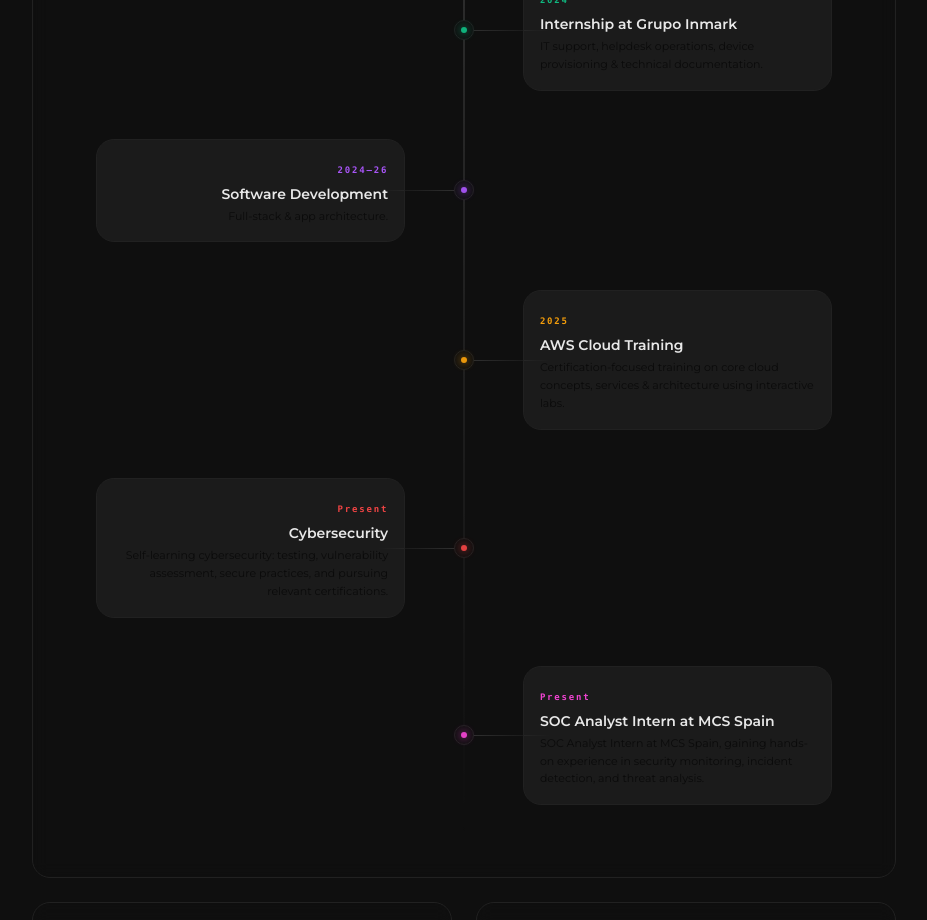
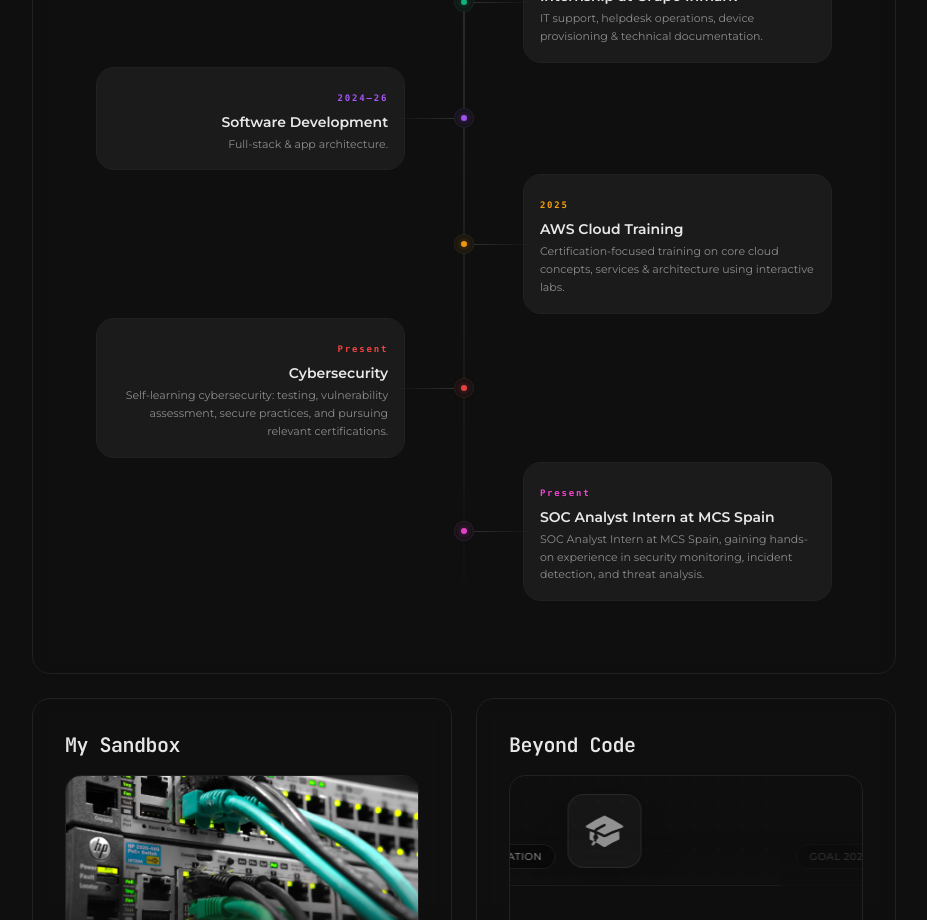
Before and after one commit to JohnCMontana/my-portfolio, a React (Vite) app: page / in a window 1280 px wide. Shown: the part 1880-2800 px from the top of the page, without its empty margins (176-1103 px from the left). Built offline with nearby package versions, Linux system fonts and the light colour scheme.

Commit message:
20260303-01

```diff
--- a/src/App.jsx
+++ b/src/App.jsx
@@ -10,7 +10,7 @@
 
 function App() {
   return (
-    <div className="min-h-screen bg-bg text-white">
+    <div className="min-h-screen bg-bg text-white pb-24">
       <div className="mx-auto max-w-4xl px-4 py-2 md:py-4">
         <Header className="mb-6">
           <div className="flex items-center justify-between text-xs text-white">
--- a/src/components/Education.jsx
+++ b/src/components/Education.jsx
@@ -27,7 +27,7 @@
       <div className="grid grid-cols-1 gap-4">
         {projects.map((p) => (
           <div key={p.title} className="group">
-            <div className={`relative mb-5 flex h-42 items-center justify-center rounded-xl border border-[#212121] overflow-hidden transition-colors duration-300 ${p.borderTint}`}>
+            <div className={`relative mb-5 flex h-44 items-center justify-center rounded-xl border border-[#212121] overflow-hidden transition-colors duration-300 ${p.borderTint}`}>
               <img src={p.bg} alt="" aria-hidden="true" className="absolute inset-0 h-full w-full object-cover grayscale brightness-50 transition-transform duration-300 group-hover:scale-105" />
               <div className={`absolute inset-0 opacity-0 transition-opacity duration-300 ${p.tint} group-hover:opacity-100 z-0`} />
               <div className="relative z-10">
--- a/src/components/Hero.jsx
+++ b/src/components/Hero.jsx
@@ -18,7 +18,7 @@
       <div className="mb-12 flex flex-col items-center text-center">
         <div className="space-y-1">
           <img src="/avatars/john-avatar.png" alt="Avatar" className="mb-2 mt-6 h-20 w-20 rounded-2xl mx-auto shadow-2xl" />
-          <div className="text-2xl font-semibold text-white">John Montaña</div>
+          <div className="text-2xl font-semibold text-white">👋 John Montaña</div>
           <div className="text-sm text-white/60">Full Stack Developer · Expanding into Cybersecurity</div>
         </div>
       </div>
--- a/src/components/Journey.jsx
+++ b/src/components/Journey.jsx
@@ -55,7 +55,7 @@
           className="absolute left-6 md:left-1/2 top-0 h-full w-px -translate-x-1/2 bg-gradient-to-b from-white/30 via-white/15 to-transparent"
         />
 
-        <div className="space-y-8 md:space-y-12">
+        <div className="space-y-4 md:space-y-1">
           {journey.map((item, index) => {
             const isRight = index % 2 !== 0;
 
@@ -64,7 +64,7 @@
 
                 <Motion.div
                   initial={{ width: 0 }}
-                  whileInView={{ width: '12%' }}
+                  whileInView={{ width: '10%' }}
                   viewport={{ once: true }}
                   transition={{ delay: 0.4 + index * 0.1 }}
                   className={`absolute top-1/2 h-px hidden md:block
@@ -99,7 +99,7 @@
                       {item.title}
                     </h3>
 
-                    <p className="mt-1 text-[11px] leading-relaxed text-black/60 dark:text-white/50 group-hover:text-black/80 dark:group-hover:text-white/70">
+                    <p className="mt-1 text-[11px] leading-relaxed text-white/50 group-hover:text-white/70">
                       {item.detail}
                     </p>
                   </Motion.div>
--- a/src/components/Learning.jsx
+++ b/src/components/Learning.jsx
@@ -1,120 +1,147 @@
-import { useState } from 'react'
+import { useState, useEffect } from 'react'
 import { motion, AnimatePresence } from 'framer-motion'
 import {
-  HiChevronDown,
-  HiCodeBracket,
-  HiSparkles,
-  HiServer,
-  HiSquares2X2,
-  HiDevicePhoneMobile,
-  HiArrowPath,
-  HiShieldCheck,
+  HiAcademicCap,
+  HiGlobeAlt,
+  HiTrophy,
+  HiLanguage,
+  HiSparkles
 } from 'react-icons/hi2'
 import Section from './ui/Section'
 
-const Motion = motion
-
-const iconMap = {
-  'Web Development & Frameworks': HiCodeBracket,
-  'Animation & Interactivity': HiSparkles,
-  'Data Visualization': HiSquares2X2,
-  'AI & Generative Tools': HiSparkles,
-  'Backend & APIs': HiServer,
-  'Design Systems & UI/UX': HiSquares2X2,
-  'Mobile Development': HiDevicePhoneMobile,
-  'Version Control & Collaboration': HiArrowPath,
-  Cybersecurity: HiShieldCheck,
-}
-
-const topics = [
+const learningItems = [
   {
-    title: 'Web Development & Frameworks',
-    items: ['Deepening knowledge in React, Next.js, and experimenting with Tailwind CSS for modern UI.'],
+    category: 'Certification',
+    title: 'AWS Cloud Practitioner',
+    icon: HiAcademicCap,
+    tags: ['Cloud Computing', 'AWS', 'Infrastructure'],
+    desc: 'Foundational understanding of AWS Cloud concepts, security, and compliance.',
+    image: '/images/logos/aws-certified.png', // Placeholder, using generic logic later
+    color: 'from-orange-500/20 to-yellow-500/20'
   },
   {
-    title: 'AI & Generative Tools',
-    items: ['Experimenting with OpenAI API, Stable Diffusion, and ChatGPT plugins for creative projects.'],
+    category: 'Goal 2026',
+    title: 'Master Rust & WebAssembly',
+    icon: HiTrophy,
+    tags: ['Systems Programming', 'Performance', 'Wasm'],
+    desc: 'Deep diving into memory safety and high-performance web applications using Rust.',
+    color: 'from-red-500/20 to-orange-500/20'
   },
   {
-    title: 'Backend & APIs',
-    items: ['Node.js', 'Express', 'REST', 'GraphQL'],
+    category: 'Language',
+    title: 'Japanese (N4)',
+    icon: HiLanguage,
+    tags: ['Conversational', 'Reading', 'Kanji'],
+    desc: 'Studying for the JLPT N4 exam. Passionate about Japanese culture and technology.',
+    color: 'from-pink-500/20 to-rose-500/20'
   },
   {
-    title: 'Design Systems & UI/UX',
-    items: ['Building reusable component libraries, focusing on accessibility and responsive design.'],
+    category: 'Currently Learning',
+    title: 'Three.js & WebGL',
+    icon: HiGlobeAlt,
+    tags: ['3D Graphics', 'Creative Coding', 'Shaders'],
+    desc: 'Creating immersive 3D web experiences and exploring the math behind computer graphics.',
+    color: 'from-blue-500/20 to-cyan-500/20'
   },
   {
-    title: 'Mobile Development',
-    items: ['Learning React Native and Expo to create cross-platform apps.'],
-  },
-  {
-    title: 'Version Control & Collaboration',
-    items: ['Exploring web security fundamentals, ethical hacking, and vulnerability testing to build safer applications.'],
-  },
-  {
-    title: 'Cybersecurity',
-    items: ['Web security fundamentals', 'Ethical hacking', 'Vulnerability testing'],
-  },
+    category: 'Soft Skill',
+    title: 'Technical Writing',
+    icon: HiSparkles,
+    tags: ['Documentation', 'Communication', 'Blogging'],
+    desc: 'Improving ability to explain complex technical concepts through clear, concise writing.',
+    color: 'from-green-500/20 to-emerald-500/20'
+  }
 ]
 
 const Learning = () => {
-  const [open, setOpen] = useState(null)
+  const [index, setIndex] = useState(0)
 
-  const toggle = (idx) => {
-    setOpen((prev) => (prev === idx ? null : idx))
-  }
+  useEffect(() => {
+    const timer = setInterval(() => {
+      setIndex((prev) => (prev + 1) % learningItems.length)
+    }, 6000)
+    return () => clearInterval(timer)
+  }, [])
 
   return (
-    <Section id="learning" title="Currently Exploring">
-      <ul className="space-y-2 list-none">
-        {topics.map((t, i) => {
-          const isOpen = open === i
-          return (
-            <li key={t.title} className="bg-transparent">
-              <button
-                type="button"
-                onClick={() => toggle(i)}
-                className="flex w-full items-center justify-between py-3 text-sm"
-              >
-                <span className="flex items-center gap-3">
-                  {(() => {
-                    const Icon = iconMap[t.title] || HiSparkles
-                    return <Icon className="size-5 text-white/70" aria-hidden="true" />
-                  })()}
-                  <span className="font-medium text-white/90">{t.title}</span>
-                </span>
-                <HiChevronDown
-                  className={`size-5 text-white/60 transition-transform ${isOpen ? 'rotate-180' : ''}`}
-                  aria-hidden="true"
-                />
-              </button>
+    <Section id="learning" title="Beyond Code">
+      <div className="relative mx-auto max-w-2xl overflow-hidden rounded-2xl border border-[#212121] bg-bg/50 backdrop-blur-md h-[400px]">
+        <AnimatePresence mode="popLayout">
+          <motion.div
+            key={index}
+            initial={{ x: '100%', opacity: 0 }}
+            animate={{ x: 0, opacity: 1 }}
+            exit={{ x: '-100%', opacity: 0 }}
+            transition={{ duration: 0.6, ease: 'easeInOut' }}
+            className="absolute inset-0 flex flex-col"
+          >
+            {/* Visual Area */}
+            <div className="relative h-40 w-full overflow-hidden border-b border-[#212121] group">
+              <div
+                className="absolute inset-0 opacity-20 transition-opacity duration-500"
+                style={{
+                  background: `radial-gradient(circle at center, ${learningItems[index].color.split(' ')[1].replace('to-', '')} 0%, transparent 70%)`
+                }}
+              />
+              <div className="absolute inset-0 opacity-[0.03]" style={{ backgroundImage: 'radial-gradient(circle at 2px 2px, white 1px, transparent 0)', backgroundSize: '24px 24px' }}></div>
 
-              <AnimatePresence initial={false}>
-                {isOpen && (
-                  <Motion.div
-                    initial={{ height: 0, opacity: 0 }}
-                    animate={{ height: 'auto', opacity: 1 }}
-                    exit={{ height: 0, opacity: 0 }}
-                    transition={{ duration: 0.2 }}
-                    className="overflow-hidden"
-                  >
-                    {(() => {
-                      const desc = Array.isArray(t.items)
-                        ? (t.items.length > 1 ? t.items.join(', ') : t.items[0])
-                        : t.items
-                      return (
-                        <div className="px-3 pb-3">
-                          <p className="text-sm leading-relaxed text-black/70 dark:text-white/70">{desc}</p>
-                        </div>
-                      )
-                    })()}
-                  </Motion.div>
-                )}
-              </AnimatePresence>
-            </li>
-          )
-        })}
-      </ul>
+              {/* Gradient Overlay */}
+              <div className="absolute inset-0 bg-gradient-to-t from-[#121212]/80 via-transparent to-transparent"></div>
+
+              <div className="absolute bottom-4 left-4 z-10 rounded-full border border-white/10 bg-black/40 px-3 py-1 text-[10px] uppercase tracking-wider text-white/80 backdrop-blur-md">
+                {learningItems[index].category}
+              </div>
+
+              <div className="flex h-full items-center justify-center">
+                 <div className="relative rounded-2xl border border-white/10 bg-white/5 p-4 shadow-2xl backdrop-blur-sm transition-transform duration-500 group-hover:scale-105">
+                   {(() => {
+                     const Icon = learningItems[index].icon
+                     return <Icon className="size-10 text-white/70" />
+                   })()}
+                 </div>
+              </div>
+            </div>
+
+            {/* Content Area */}
+            <div className="flex flex-1 flex-col justify-between p-6 md:p-8">
+              <div>
+                <div className="flex items-start justify-between">
+                  <h3 className="mb-3 text-2xl font-semibold text-white font-['JetBrains_Mono']">{learningItems[index].title}</h3>
+                </div>
+
+                {/* Tags */}
+                <div className="mb-5 flex flex-wrap gap-2">
+                  {learningItems[index].tags.map((tag) => (
+                    <span
+                      key={tag}
+                      className="flex items-center gap-1.5 rounded-md border border-white/10 bg-white/5 px-2.5 py-1 text-xs text-white/60 transition-colors hover:bg-white/10 hover:text-white/80"
+                    >
+                      <HiSparkles className="size-3 opacity-70" />
+                      {tag}
+                    </span>
+                  ))}
+                </div>
+
+                <p className="text-sm leading-relaxed text-white/50">
+                  {learningItems[index].desc}
+                </p>
+              </div>
+            </div>
+          </motion.div>
+        </AnimatePresence>
+
+        {/* Progress Indicators */}
+        <div className="absolute bottom-6 right-6 flex gap-2 z-10">
+          {learningItems.map((_, i) => (
+            <div
+              key={i}
+              className={`h-1.5 rounded-full transition-all duration-300 ${
+                i === index ? 'w-6 bg-white' : 'w-1.5 bg-white/10'
+              }`}
+            />
+          ))}
+        </div>
+      </div>
     </Section>
   )
 }
--- a/src/components/Projects.jsx
+++ b/src/components/Projects.jsx
@@ -1,44 +1,101 @@
+import { useState, useEffect } from 'react'
+import { motion, AnimatePresence } from 'framer-motion'
+import { HiCodeBracket } from 'react-icons/hi2'
 import Section from './ui/Section'
-import { HiWrenchScrewdriver } from 'react-icons/hi2'
 
 const projects = [
-  'O o O o',
-  'O o O o',
-  'O o O o',
-  'O o O o',
+  {
+    title: 'Modern Entreprise UI',
+    desc: 'A high-performance landing page focused on modern UI/UX, seamless design, and optimized asset delivery.',
+    tags: ['Next.js', 'TypeScript', 'Tailwind'],
+    color: 'from-purple-500/20 to-indigo-500/20',
+    image: '/images/dam.jpg',
+  },
+  {
+    title: 'Neon Commerce',
+    desc: 'An e-commerce platform with a dark aesthetic, featuring seamless cart management and payment integration.',
+    tags: ['Next.js', 'Stripe', 'MongoDB'],
+    color: 'from-purple-500/20 to-pink-500/20',
+    image: '/images/smr.jpg',
+  },
 ]
 
 const Projects = () => {
+  const [index, setIndex] = useState(0)
+
+  useEffect(() => {
+    const timer = setInterval(() => {
+      setIndex((prev) => (prev + 1) % projects.length)
+    }, 5000)
+    return () => clearInterval(timer)
+  }, [])
+
   return (
-    <Section id="projects" title="Builds & Experiments">
-      <div className="relative">
-        <div className="pointer-events-none select-none opacity-30 grayscale blur-xs">
-          <ul className="space-y-2">
-            {projects.map((p, i) => (
-              <li
-                key={p}
-                className="flex items-center justify-between rounded-lg border border-white/10 bg-white/5 p-3 text-sm"
-              >
-                <span className="flex items-center gap-3">
-                  <span className="size-6 rounded bg-black/40" />
-                  {p}
-                </span>
-                <span className="text-xs text-white/50">
-                  {['. . / . . / . . . .'][i % 1]}
-                </span>
-              </li>
-            ))}
-          </ul>
-        </div>
+    <Section id="projects" title="My Sandbox">
+      <div className="relative mx-auto max-w-2xl overflow-hidden rounded-2xl border border-[#212121] bg-bg/50 backdrop-blur-md h-[420px]">
+        <AnimatePresence mode="popLayout">
+          <motion.div
+            key={index}
+            initial={{ x: '100%', opacity: 0 }}
+            animate={{ x: 0, opacity: 1 }}
+            exit={{ x: '-100%', opacity: 0 }}
+            transition={{ duration: 0.6, ease: 'easeInOut' }}
+            className="absolute inset-0 flex flex-col"
+          >
+            {/* Image / Visual Area */}
+            <div className="relative h-48 w-full overflow-hidden border-b border-[#212121] group">
+              <img
+                src={projects[index].image}
+                alt={projects[index].title}
+                className="h-full w-full object-cover transition-transform duration-700 group-hover:scale-105"
+              />
 
-        <div className="absolute inset-0 flex items-center justify-center">
-          <div className="flex items-center gap-3 px-5 py-3">
-            <HiWrenchScrewdriver className="size-6 text-white/70" aria-hidden="true" />
-            <div className="text-left">
-              <div className="font-medium text-white/50">Coming soon</div>
-              <div className="text-sm text-white/30">Under construction</div>
+              {/* Gradient Overlay */}
+              <div className="absolute inset-0 bg-gradient-to-t from-[#121212]/80 via-transparent to-transparent"></div>
+
+              <div className="absolute bottom-4 left-4 z-10 rounded-full border border-white/10 bg-black/40 px-3 py-1 text-[10px] uppercase tracking-wider text-white/80 backdrop-blur-md">
+                Featured Project
+              </div>
             </div>
-          </div>
+
+            {/* Content Area */}
+            <div className="flex flex-1 flex-col justify-between p-6 md:p-8">
+              <div>
+                <div className="flex items-start justify-between">
+                  <h3 className="mb-3 text-2xl font-semibold text-white font-['JetBrains_Mono']">{projects[index].title}</h3>
+                </div>
+
+                {/* Tags */}
+                <div className="mb-5 flex flex-wrap gap-2">
+                  {projects[index].tags.map((tag) => (
+                    <span
+                      key={tag}
+                      className="flex items-center gap-1.5 rounded-md border border-white/10 bg-white/5 px-2 py-1 text-xs text-white/60 transition-colors hover:bg-white/10 hover:text-white/80"
+                    >
+                      <HiCodeBracket className="size-3 opacity-70" />
+                      {tag}
+                    </span>
+                  ))}
+                </div>
+
+                <p className="text-sm leading-relaxed text-white/50">
+                  {projects[index].desc}
+                </p>
+              </div>
+            </div>
+          </motion.div>
+        </AnimatePresence>
+
+        {/* Progress Indicators */}
+        <div className="absolute bottom-6 right-6 flex gap-2 z-10">
+          {projects.map((_, i) => (
+            <div
+              key={i}
+              className={`h-1.5 rounded-full transition-all duration-300 ${
+                i === index ? 'w-6 bg-white' : 'w-1.5 bg-white/10'
+              }`}
+            />
+          ))}
         </div>
       </div>
     </Section>
--- a/src/components/ui/Contact.jsx
+++ b/src/components/ui/Contact.jsx
@@ -1,11 +1,12 @@
 import { useState, useRef } from 'react'
+import { createPortal } from 'react-dom'
 import emailjs from '@emailjs/browser'
 import { motion, AnimatePresence } from 'framer-motion'
 
 const Contact = ({ isOpen, onClose, email }) => {
   const form = useRef()
   const [loading, setLoading] = useState(false)
-  const [status, setStatus] = useState(null) // null, 'success', 'error'
+  const [status, setStatus] = useState(null)
 
   const sendEmail = (e) => {
     e.preventDefault()
@@ -31,7 +32,7 @@
       })
   }
 
-  return (
+  return createPortal(
     <AnimatePresence>
       {isOpen && (
         <motion.div
@@ -46,7 +47,7 @@
             animate={{ opacity: 1, scale: 1, y: 0 }}
             exit={{ opacity: 0, scale: 0.95, y: 20 }}
             transition={{ type: "spring", duration: 0.5 }}
-            className="w-full max-w-2xl rounded-2xl border border-[#212121] bg-bg/95 p-6 md:p-10 text-left shadow-[0_20px_60px_rgba(0,0,0,0.6)] backdrop-blur-md mx-4 overflow-y-auto max-h-[90vh]"
+            className="w-full max-w-2xl rounded-2xl border border-[#212121] bg-bg/95 p-6 md:p-10 text-left shadow-[0_20px_60px_rgba(0,0,0,0.6)] backdrop-blur-md overflow-y-auto max-h-[90vh]"
             onClick={(event) => event.stopPropagation()}
           >
             <div className="flex flex-col md:flex-row items-start justify-between gap-6 mb-8">
@@ -182,7 +183,8 @@
           </motion.div>
         </motion.div>
       )}
-    </AnimatePresence>
+    </AnimatePresence>,
+    document.body
   )
 }
 
```
